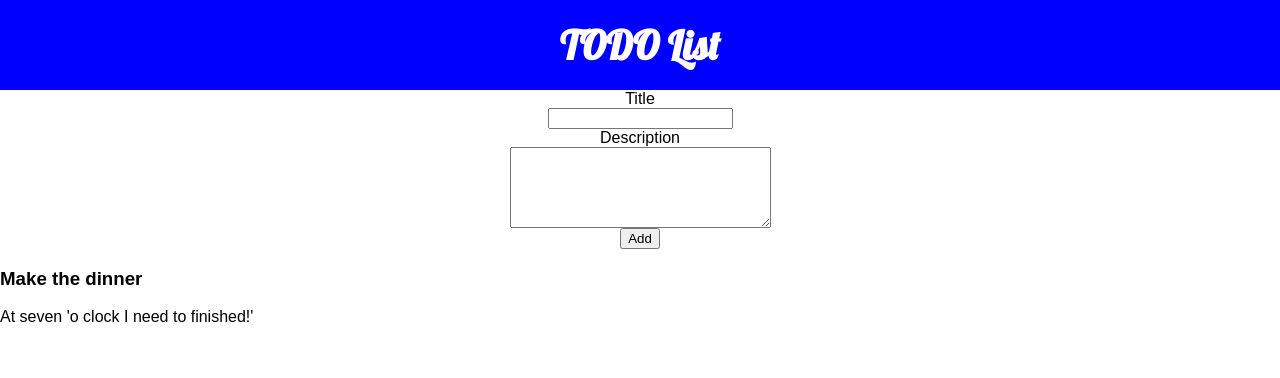
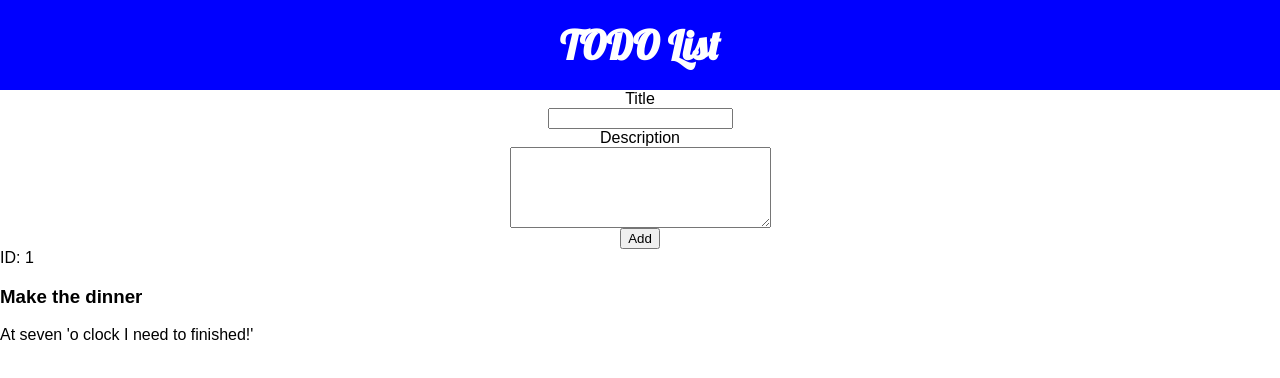
Before and after one commit to sntwandy/TODO-List, a React app: page / in a window 1280 px wide. Shown: the top 378 px of the page. Built offline with nearby package versions, Linux system fonts and the light colour scheme.

Commit message:
Adding ID from Redux State Global

```diff
--- a/src/components/Card.js
+++ b/src/components/Card.js
@@ -1,8 +1,9 @@
 import React from 'react';
 
-const Card = ({ title, description }) => {
+const Card = ({ id, title, description }) => {
   return(
     <div>
+      <span>ID: {id}</span>
       <h3>{title}</h3>
       <p>{description}</p>
     </div>
--- a/src/containers/CardContainer.js
+++ b/src/containers/CardContainer.js
@@ -11,7 +11,7 @@ const CardContainer = ({ tasks }) => {
         tasks.length > 0 &&
           <div>
             {
-              tasks.map(item => <Card key={item.id} title={item.title} description={item.description} />)
+              tasks.map(item => <Card key={item.id} id={item.id} title={item.title} description={item.description} />)
             }
           </div>
       }
```
